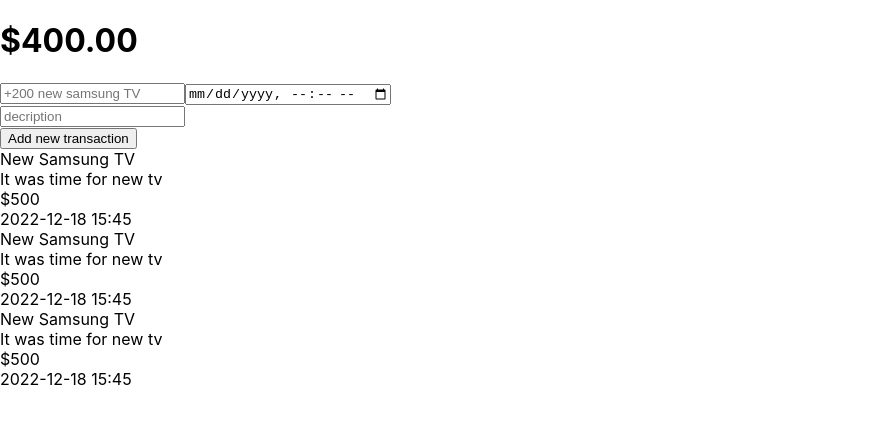
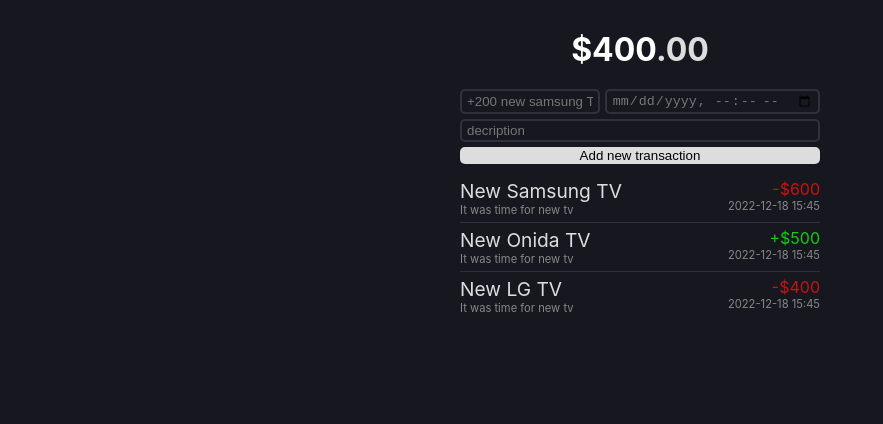
Before and after one commit to Anuraj4/Expense-Tracker, a React (Create React App) app in the folder app/: page / in a window 1280 px wide. Shown: the top 424 px of the page, without its empty margins (0-883 px from the left). Built offline with nearby package versions, Linux system fonts and the light colour scheme.

Commit message:
adding CSS

```diff
--- a/app/src/App.css
+++ b/app/src/App.css
@@ -1,38 +1,92 @@
-.App {
-  text-align: center;
+* {
+  box-sizing: border-box;
+  color: #ddd;
 }
 
-.App-logo {
-  height: 40vmin;
-  pointer-events: none;
+body {
+  background-color: #17181F;
+  color: #ddd;
 }
 
-@media (prefers-reduced-motion: no-preference) {
-  .App-logo {
-    animation: App-logo-spin infinite 20s linear;
-  }
+main {
+  max-width: 360px;
+  margin: 30px auto;
+
 }
 
-.App-header {
-  background-color: #282c34;
-  min-height: 100vh;
-  display: flex;
-  flex-direction: column;
-  align-items: center;
-  justify-content: center;
-  font-size: calc(10px + 2vmin);
-  color: white;
+h1 {
+  text-align: center;
+  color: #fff;
+  margin: 0;
 }
 
-.App-link {
-  color: #61dafb;
+form {
+  margin-top: 20px;
 }
 
-@keyframes App-logo-spin {
-  from {
-    transform: rotate(0deg);
-  }
-  to {
-    transform: rotate(360deg);
-  }
+form input {
+  width: 100%;
+  background-color: transparent;
+  color: #ddd;
+  border: 2px solid #30313d;
+  padding: 2px 5px;
+  border-radius: 5px;
 }
+
+form input[type="datetime-local"] {
+  color: #777;
+}
+
+form .basic {
+  display: flex;
+  gap: 5px;
+  margin-bottom: 5px;
+}
+
+form button {
+  width: 100%;
+  margin-top: 5px;
+  color: black;
+  border: 0;
+  border-radius: 5px;
+  background-color: #ddd;
+}
+
+.transactions {
+  margin-top: 10px;
+}
+
+.transaction {
+  display: flex;
+  justify-content: space-between;
+  padding: 5px 0;
+  border-top: 1px solid #30313d;
+}
+.transaction:first-child{
+  border-top: 0;
+}
+
+.transaction .name {
+  font-size: 1.2rem;
+}
+
+.transaction .description {
+  font-size: .7rem;
+  color: #888;
+}
+
+.right {
+  text-align: right;
+}
+
+.price.green {
+  color: #1c1;
+}
+
+.price.red {
+  color: #c11;
+}
+.transaction .datetime{
+  font-size: .7rem;
+  color: #888;
+}
--- a/app/src/App.js
+++ b/app/src/App.js
@@ -21,32 +21,32 @@
             <div className = "description">It was time for new tv</div>
           </div>
           <div className="right">
-            <div className = "price" >
-              $500
+            <div className = "price red" >
+              -$600
             </div>
             <div className = "datetime">2022-12-18 15:45</div>
           </div>
         </div>
         <div className="transaction">
           <div className="left">
-            <div className = "name">New Samsung TV</div>
+            <div className = "name">New Onida TV</div>
             <div className = "description">It was time for new tv</div>
           </div>
           <div className="right">
-            <div className = "price" >
-              $500
+            <div className = "price green" >
+              +$500
             </div>
             <div className = "datetime">2022-12-18 15:45</div>
           </div>
         </div>
         <div className="transaction">
           <div className="left">
-            <div className = "name">New Samsung TV</div>
+            <div className = "name">New LG TV</div>
             <div className = "description">It was time for new tv</div>
           </div>
           <div className="right">
-            <div className = "price" >
-              $500
+            <div className = "price red" >
+              -$400
             </div>
             <div className = "datetime">2022-12-18 15:45</div>
           </div>
```
